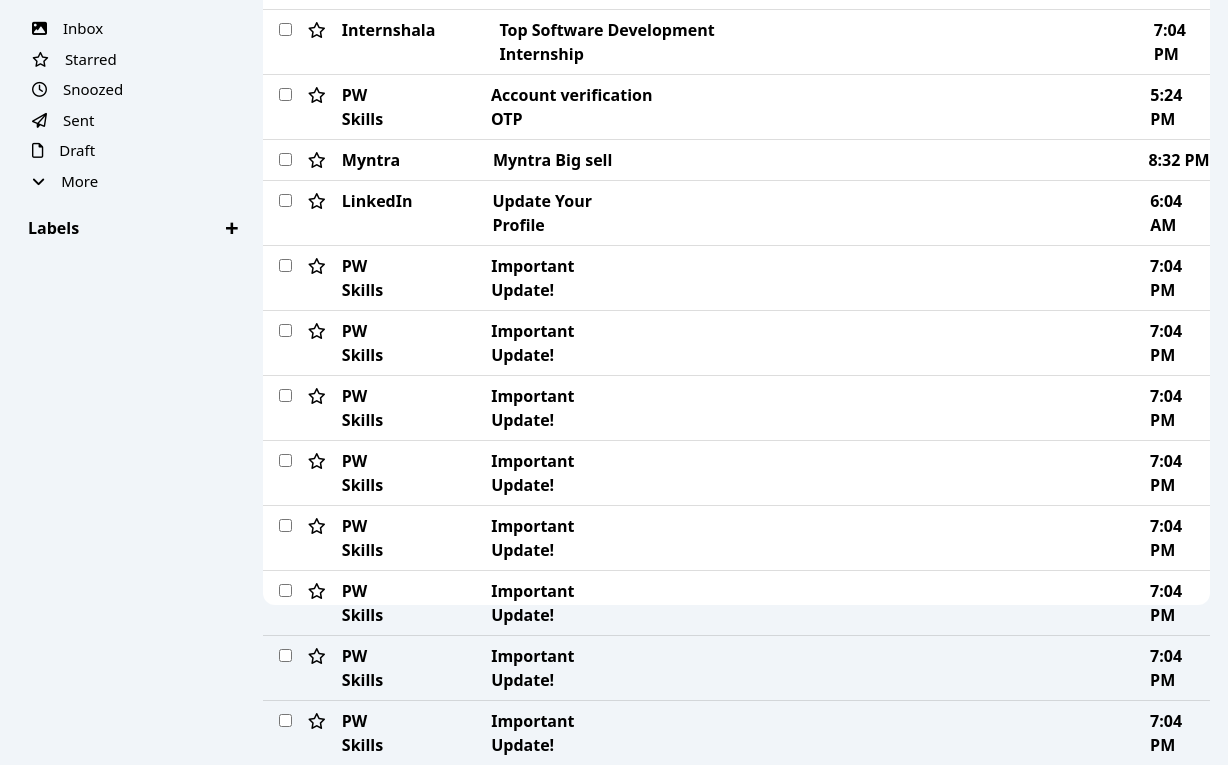
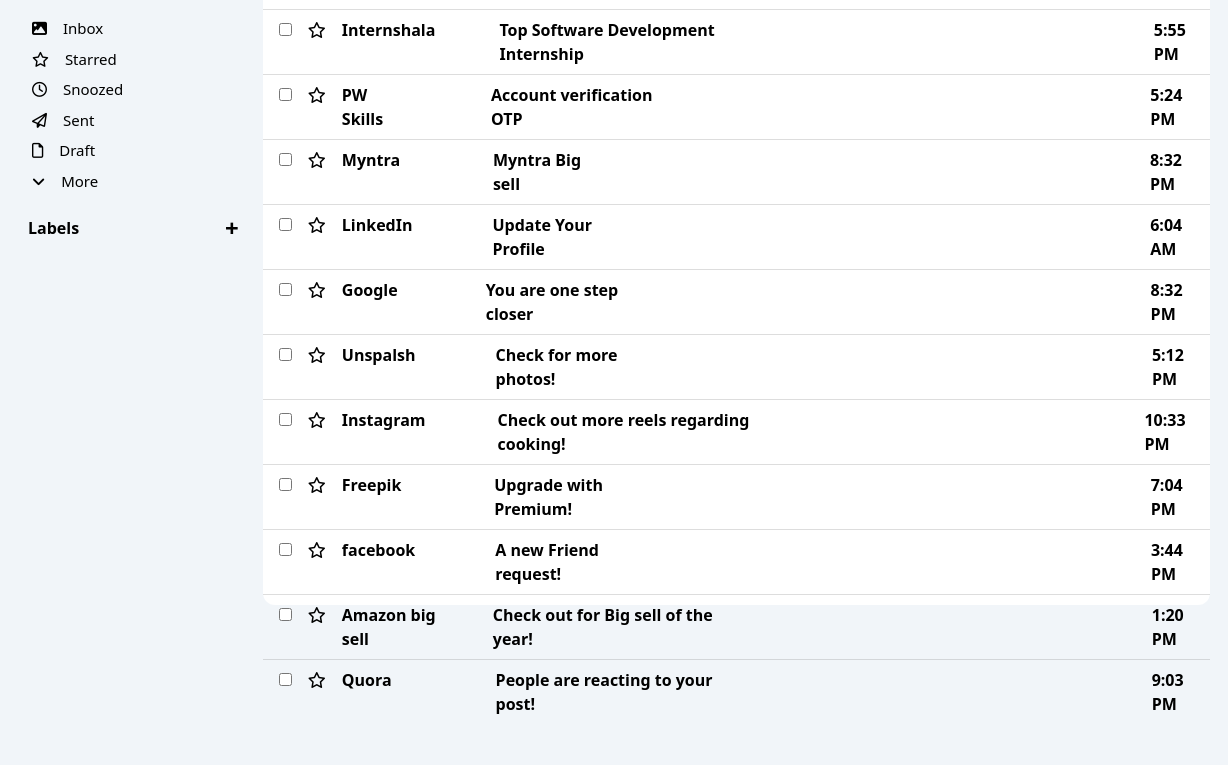
Before and after one commit to CodeCaptain-pratu/Gmail_clone, a plain HTML site: page index.html in a window 1280 px wide. Shown: the part 209-974 px from the top of the page, 0-1228 px from the left. After the commit the page ends 933 px from the top, so only its background shows below. Drawn offline with Linux system fonts and the light colour scheme.

Commit message:
content added to inbox section

```diff
--- a/index.html
+++ b/index.html
@@ -175,7 +175,7 @@
                         <p>Top Software Development Internship</p>
                       </div>
                       <div style="padding-left: 23.5rem;">
-                        <p>7:04 PM</p>
+                        <p>5:55 PM</p>
                       </div>
                     </div>
                     <div class="flex py-2 notify">
@@ -208,7 +208,7 @@
                       <div style="padding-left: 5.8rem;">
                         <p>Myntra Big sell</p>
                       </div>
-                      <div style="padding-left: 33.5rem;">
+                      <div style="padding-left: 33.75rem;">
                         <p>8:32 PM</p>
                       </div>
                     </div>
@@ -237,16 +237,118 @@
                         <i class="fa-regular fa-star"></i>
                       </div>
                       <div style="padding-left: 1rem;">
-                        <p>PW Skills</p>
+                        <p>Google</p>
+                      </div>
+                      <div style="padding-left: 5.5rem;">
+                        <p>You are one step closer</p>
+                      </div>
+                      <div style="padding-left: 30.4rem;">
+                        <p>8:32 PM</p>
+                      </div>
+                    </div>
+                    <div class="flex py-2 notify">
+                      <div style="padding-left: 1rem;">
+                        <input type="checkbox">
+                      </div>
+                      <div style="padding-left: 1rem;">
+                        <i class="fa-regular fa-star"></i>
+                      </div>
+                      <div style="padding-left: 1rem;">
+                        <p>Unspalsh</p>
                       </div>
                       <div style="padding-left: 5rem;">
-                        <p>Important Update!</p>
+                        <p>Check for more photos!</p>
                       </div>
-                      <div style="padding-left: 32rem;">
+                      <div style="padding-left: 30rem;">
+                        <p>5:12 PM</p>
+                      </div>
+                    </div>
+                    <div class="flex py-2 notify">
+                      <div style="padding-left: 1rem;">
+                        <input type="checkbox">
+                      </div>
+                      <div style="padding-left: 1rem;">
+                        <i class="fa-regular fa-star"></i>
+                      </div>
+                      <div style="padding-left: 1rem;">
+                        <p>Instagram</p>
+                      </div>
+                      <div style="padding-left: 4.5rem;">
+                        <p>Check out more reels regarding cooking!</p>
+                      </div>
+                      <div style="padding-left: 21.6rem;">
+                        <p>10:33 PM</p>
+                      </div>
+                    </div>
+                    <div class="flex py-2 notify">
+                      <div style="padding-left: 1rem;">
+                        <input type="checkbox">
+                      </div>
+                      <div style="padding-left: 1rem;">
+                        <i class="fa-regular fa-star"></i>
+                      </div>
+                      <div style="padding-left: 1rem;">
+                        <p>Freepik</p>
+                      </div>
+                      <div style="padding-left: 5.8rem;">
+                        <p>Upgrade with Premium!</p>
+                      </div>
+                      <div style="padding-left: 29.5rem;">
                         <p>7:04 PM</p>
                       </div>
                     </div>
                     <div class="flex py-2 notify">
+                      <div style="padding-left: 1rem;">
+                        <input type="checkbox">
+                      </div>
+                      <div style="padding-left: 1rem;">
+                        <i class="fa-regular fa-star"></i>
+                      </div>
+                      <div style="padding-left: 1rem;">
+                        <p>facebook</p>
+                      </div>
+                      <div style="padding-left: 5rem;">
+                        <p>A new Friend request!</p>
+                      </div>
+                      <div style="padding-left: 30.5rem;">
+                        <p>3:44 PM</p>
+                      </div>
+                    </div>
+                    <div class="flex py-2 notify">
+                      <div style="padding-left: 1rem;">
+                        <input type="checkbox">
+                      </div>
+                      <div style="padding-left: 1rem;">
+                        <i class="fa-regular fa-star"></i>
+                      </div>
+                      <div style="padding-left: 1rem;">
+                        <p>Amazon big sell</p>
+                      </div>
+                      <div style="padding-left: 2rem;">
+                        <p>Check out for Big sell of the year!</p>
+                      </div>
+                      <div style="padding-left: 25.5rem;">
+                        <p>1:20 PM</p>
+                      </div>
+                    </div>
+                    <div class="flex py-2 notify">
+                      <div style="padding-left: 1rem;">
+                        <input type="checkbox">
+                      </div>
+                      <div style="padding-left: 1rem;">
+                        <i class="fa-regular fa-star"></i>
+                      </div>
+                      <div style="padding-left: 1rem;">
+                        <p>Quora</p>
+                      </div>
+                      <div style="padding-left: 6.5rem;">
+                        <p>People are reacting to your post!</p>
+                      </div>
+                      <div style="padding-left: 25.5rem;">
+                        <p>9:03 PM</p>
+                      </div>
+                    </div>
+                    <!-- <div class="flex py-2 notify">
                       <div style="padding-left: 1rem;">
                         <input type="checkbox">
                       </div>
@@ -262,109 +364,7 @@
                       <div style="padding-left: 32rem;">
                         <p>7:04 PM</p>
                       </div>
-                    </div>
-                    <div class="flex py-2 notify">
-                      <div style="padding-left: 1rem;">
-                        <input type="checkbox">
-                      </div>
-                      <div style="padding-left: 1rem;">
-                        <i class="fa-regular fa-star"></i>
-                      </div>
-                      <div style="padding-left: 1rem;">
-                        <p>PW Skills</p>
-                      </div>
-                      <div style="padding-left: 5rem;">
-                        <p>Important Update!</p>
-                      </div>
-                      <div style="padding-left: 32rem;">
-                        <p>7:04 PM</p>
-                      </div>
-                    </div>
-                    <div class="flex py-2 notify">
-                      <div style="padding-left: 1rem;">
-                        <input type="checkbox">
-                      </div>
-                      <div style="padding-left: 1rem;">
-                        <i class="fa-regular fa-star"></i>
-                      </div>
-                      <div style="padding-left: 1rem;">
-                        <p>PW Skills</p>
-                      </div>
-                      <div style="padding-left: 5rem;">
-                        <p>Important Update!</p>
-                      </div>
-                      <div style="padding-left: 32rem;">
-                        <p>7:04 PM</p>
-                      </div>
-                    </div>
-                    <div class="flex py-2 notify">
-                      <div style="padding-left: 1rem;">
-                        <input type="checkbox">
-                      </div>
-                      <div style="padding-left: 1rem;">
-                        <i class="fa-regular fa-star"></i>
-                      </div>
-                      <div style="padding-left: 1rem;">
-                        <p>PW Skills</p>
-                      </div>
-                      <div style="padding-left: 5rem;">
-                        <p>Important Update!</p>
-                      </div>
-                      <div style="padding-left: 32rem;">
-                        <p>7:04 PM</p>
-                      </div>
-                    </div>
-                    <div class="flex py-2 notify">
-                      <div style="padding-left: 1rem;">
-                        <input type="checkbox">
-                      </div>
-                      <div style="padding-left: 1rem;">
-                        <i class="fa-regular fa-star"></i>
-                      </div>
-                      <div style="padding-left: 1rem;">
-                        <p>PW Skills</p>
-                      </div>
-                      <div style="padding-left: 5rem;">
-                        <p>Important Update!</p>
-                      </div>
-                      <div style="padding-left: 32rem;">
-                        <p>7:04 PM</p>
-                      </div>
-                    </div>
-                    <div class="flex py-2 notify">
-                      <div style="padding-left: 1rem;">
-                        <input type="checkbox">
-                      </div>
-                      <div style="padding-left: 1rem;">
-                        <i class="fa-regular fa-star"></i>
-                      </div>
-                      <div style="padding-left: 1rem;">
-                        <p>PW Skills</p>
-                      </div>
-                      <div style="padding-left: 5rem;">
-                        <p>Important Update!</p>
-                      </div>
-                      <div style="padding-left: 32rem;">
-                        <p>7:04 PM</p>
-                      </div>
-                    </div>
-                    <div class="flex py-2 notify">
-                      <div style="padding-left: 1rem;">
-                        <input type="checkbox">
-                      </div>
-                      <div style="padding-left: 1rem;">
-                        <i class="fa-regular fa-star"></i>
-                      </div>
-                      <div style="padding-left: 1rem;">
-                        <p>PW Skills</p>
-                      </div>
-                      <div style="padding-left: 5rem;">
-                        <p>Important Update!</p>
-                      </div>
-                      <div style="padding-left: 32rem;">
-                        <p>7:04 PM</p>
-                      </div>
-                    </div>
+                    </div> -->
                   <div>
 
                   </div>
```
